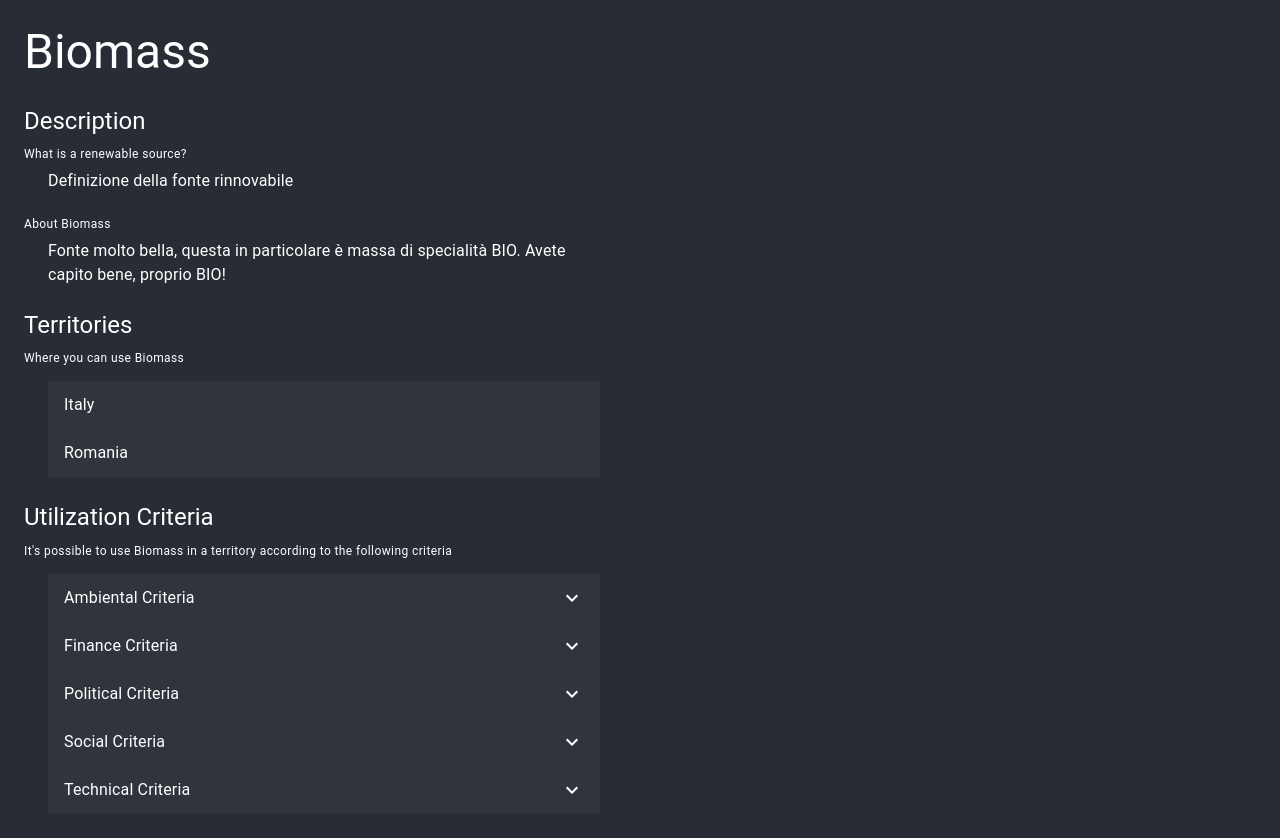
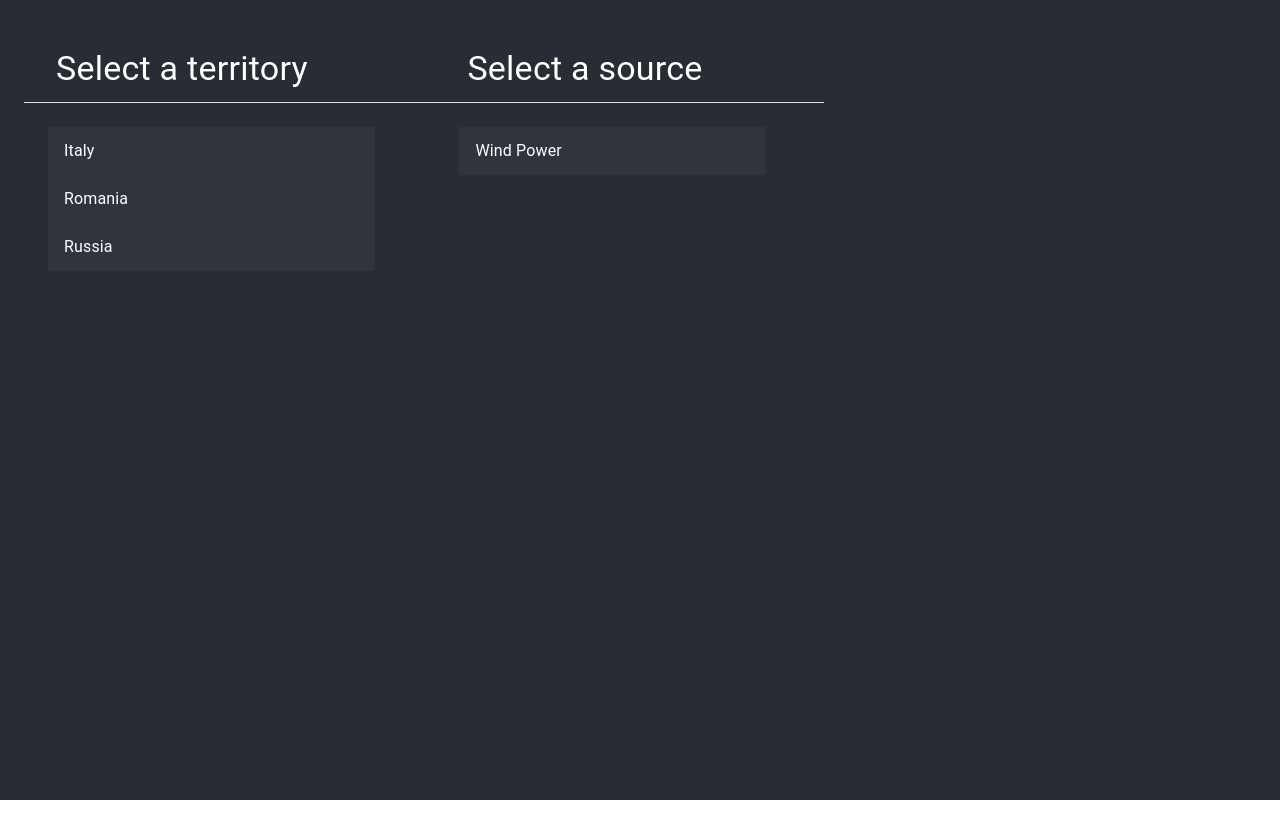
Before and after one commit to frekkanzer2/SemanticWeb-EnergyAnalysis, a React (Create React App) app in the folder System/Frontend/swea/: page / in a window 1280 px wide. Shown: the top 838 px of the page. After the commit the page ends 800 px from the top, so only its background shows below. Built offline with nearby package versions, Linux system fonts and the light colour scheme.

Commit message:
Implemented home page and page routing

```diff
--- a/System/Frontend/swea/package.json
+++ b/System/Frontend/swea/package.json
@@ -5,9 +5,11 @@
   "dependencies": {
     "@emotion/react": "^11.9.0",
     "@emotion/styled": "^11.8.1",
+    "@material-ui/core": "^4.12.4",
     "@mui/icons-material": "^5.8.0",
     "@mui/material": "^5.8.0",
     "@mui/styled-engine-sc": "^5.8.0",
+    "@mui/styles": "^5.8.0",
     "@testing-library/jest-dom": "^5.16.4",
     "@testing-library/react": "^13.2.0",
     "@testing-library/user-event": "^13.5.0",
--- a/System/Frontend/swea/src/App.js
+++ b/System/Frontend/swea/src/App.js
@@ -1,10 +1,13 @@
+import * as React from 'react';
 import logo from './logo.svg';
 import './css/App.css';
-import {Tester} from './view/homepage.js';
 import {TerritoryPage} from './view/territorypage';
 import {SourcePage} from './view/sourcepage';
+import {HomePage} from './view/homepage';
 
 function App() {
+
+  const [pageid, setPageid] = React.useState(0);
 
   var testdata_territory = {
     name: "Campania",
@@ -35,12 +38,32 @@ function App() {
     placedTerritories: [{name: "Italy", address: "dbpedia:italy"}, {name: "Romania", address: "dbpedia:romania"}]
   }
 
-  // RETURN FOR TERRITORY PAGE
-  /*
+  var homedata_source = {
+    t: [{name: "Italy", address: "dbpedia:italy"}, {name: "Romania", address: "dbpedia:romania"}, {name: "Russia", address: "dbpedia:russia"}],
+    s: [{name: "Wind Power", address: "dbpedia:wind_power"}]
+  }
+
+
+  var changePage = (page_id, list_index) => {
+    // IN SELECTED YOU HAVE THE SELECTED OBJECT
+    let selected = null;
+    if (page_id == 1) {
+      var territories = homedata_source.t;
+      selected = territories[list_index];
+    } else if (page_id == 2) {
+      var sources = homedata_source.s;
+      selected = sources[list_index];
+    }
+    setPageid(page_id);
+  }
 
   return (
     <div className="App">
       <header className="App-header">
+        <div>
+          {
+            pageid == 0 ? <HomePage territories={homedata_source.t} sources={homedata_source.s} changePageCallback={changePage}/>
+            : pageid == 1 ?
               <TerritoryPage
                 name={testdata_territory.name}
                 definition = {testdata_territory.definition}
@@ -48,24 +71,20 @@ function App() {
                 sources = {testdata_territory.placedSources}
                 criteria = {testdata_territory.criterias}
                 companies = {testdata_territory.placedCompanies}
+                changePageCallback={changePage}
               />
-      </header>
-    </div>
-  );
-
-  */
-
-  // RETURN FOR SOURCE PAGE
-  return (
-    <div className="App">
-      <header className="App-header">
+            : pageid == 2 ?
               <SourcePage
                 name={testdata_source.name}
                 definition = {testdata_source.definition}
                 description = {testdata_source.description}
                 criteria = {testdata_source.criterias}
                 territories = {testdata_source.placedTerritories}
+                changePageCallback={changePage}
               />
+            : <div></div>
+          }
+        </div>
       </header>
     </div>
   );
--- a/System/Frontend/swea/src/css/page.css
+++ b/System/Frontend/swea/src/css/page.css
@@ -9,9 +9,21 @@
     margin-bottom: 12px;
 }
 
+.table-dark {
+    background-color: #282c34!important;
+    border: none!important;
+	-webkit-box-shadow: none!important;
+	-moz-box-shadow: none!important;
+	box-shadow: none!important;
+}
+
 .listitem-dark {
     background-color: #30343c!important;
 }
 .sublistitem-dark {
     background-color: #3b3e46!important;
 }
+
+.top-cell {
+    vertical-align: top!important;
+}
--- a/System/Frontend/swea/src/view/homepage.js
+++ b/System/Frontend/swea/src/view/homepage.js
@@ -1,17 +1,130 @@
 import * as React from 'react';
-import Stack from '@mui/material/Stack';
-import Button from '@mui/material/Button';
+import Typography from '@mui/material/Typography';
+import Container from '@mui/material/Container';
+import List from '@mui/material/List';
+import ListItemButton from '@mui/material/ListItemButton';
+import Collapse from '@mui/material/Collapse';
+import ExpandLess from '@mui/icons-material/ExpandLess';
+import ExpandMore from '@mui/icons-material/ExpandMore';
+import ListItemText from '@mui/material/ListItemText';
+import '../css/page.css';
+import { Space8, Space12, Space16 } from "../utils/spacing";
+import Table from '@mui/material/Table';
+import TableBody from '@mui/material/TableBody';
+import TableCell from '@mui/material/TableCell';
+import TableContainer from '@mui/material/TableContainer';
+import TableHead from '@mui/material/TableHead';
+import TableRow from '@mui/material/TableRow';
+import Paper from '@mui/material/Paper';
 
-export function Tester(props) {
-    return (
-    <Stack spacing={2} direction="row">
-      <Button variant="text">Text</Button>
-      <Button variant="contained" onClick={test}>Contained</Button>
-      <Button variant="outlined">Outlined</Button>
-    </Stack>
-    );
+export function HomePage(props) {
+
+  var callback_changePage = props.changePageCallback;
+
+  var homedata = {
+    territories: [],
+    sources: []
+  }
+
+  homedata.territories = props.territories;
+  homedata.sources = props.sources;
+
+  const onPressedTerritory = (chosenTerritory) => {
+    for (var i = 0; i < homedata.territories.length; i++) {
+      if (chosenTerritory == homedata.territories[i].name) {
+        callback_changePage(1, i);
+        break;
+      }
+    }
+  };
+  const onPressedSource = (chosenSource) => {
+    for (var i = 0; i < homedata.sources.length; i++) {
+      if (chosenSource == homedata.sources[i].name) {
+        callback_changePage(2, i);
+        break;
+      }
+    }
+  };
+
+  return (
+    <Container sx={{marginTop: 4, marginLeft: 0}}>
+
+      <TableContainer component={Paper} sx={{ maxWidth: 800 }} className="table-dark">
+        <Table aria-label="" className="table-dark">
+          <TableHead>
+            <TableRow>
+              <TableCell style={{paddingBottom:0}}>
+                <Typography variant="h4" component="div" gutterBottom sx={{color: "#FFFFFF", paddingLeft:2}}>
+                    {"Select a territory"}
+                </Typography>
+              </TableCell>
+              <TableCell style={{paddingBottom:0}}>
+                <Typography variant="h4" component="div" gutterBottom sx={{color: "#FFFFFF", paddingLeft:2}}>
+                    {"Select a source"}
+                </Typography>
+              </TableCell>
+            </TableRow>
+          </TableHead>
+          <TableBody>
+              <TableRow
+                key={alert}
+                sx={{ '&:last-child td, &:last-child th': { border: 0 } }}
+              >
+                <TableCell component="td" scope="row" style={{verticalAlign: "top", padding:0, paddingTop:16}}>
+                  <Container maxWidth="sm" style={{marginLeft: 0, marginBottom: 16}}>
+                    <List
+                    sx={{ width: '90%' }}
+                    component="nav"
+                    aria-labelledby="nested-list-subheader"
+                    >
+                        {
+                          homedata.territories.length > 0 ?
+                            homedata.territories.map(
+                                territory => {
+                                    return (
+                                        <ListItemButton className='listitem-dark' onClick={() => {onPressedTerritory(territory.name)}}>
+                                            <ListItemText primary={territory.name} sx={{color: "#FFFFFF"}}/>
+                                        </ListItemButton>
+                                    )
+                                }
+                            )
+                          : <ListItemButton className='listitem-dark'>
+                              <ListItemText primary={"Empty"} sx={{color: "#FFFFFF"}} />
+                            </ListItemButton>
+                        }
+                    </List>
+                  </Container>
+                </TableCell>
+                <TableCell align="left" style={{verticalAlign: "top", padding:0, paddingTop:16}}>
+                  <Container maxWidth="sm" style={{marginTop: 0, marginLeft: 0}}>
+                    <List
+                    sx={{ width: '90%' }}
+                    component="nav"
+                    aria-labelledby="nested-list-subheader"
+                    >
+                        {
+                          homedata.sources.length > 0 ?
+                            homedata.sources.map(
+                                source => {
+                                    return (
+                                        <ListItemButton className='listitem-dark' onClick={() => {onPressedSource(source.name)}}>
+                                            <ListItemText primary={source.name} sx={{color: "#FFFFFF"}}/>
+                                        </ListItemButton>
+                                    )
+                                }
+                            )
+                          : <ListItemButton className='listitem-dark'>
+                              <ListItemText primary={"Empty"} sx={{color: "#FFFFFF"}} />
+                            </ListItemButton>
+                        }
+                    </List>
+                  </Container>
+                </TableCell>
+              </TableRow>
+          </TableBody>
+        </Table>
+      </TableContainer>
+
+    </Container>
+  );
 }
-
-function test() {
-    console.log("BLA BLA BLA");
-}
--- a/System/Frontend/swea/src/view/sourcepage.js
+++ b/System/Frontend/swea/src/view/sourcepage.js
@@ -53,6 +53,17 @@ export function SourcePage(props) {
         setOpen_technical(!open_technical);
     };
 
+    var callback_changePage = props.changePageCallback;
+
+    const onPressedTerritory = (chosenTerritory) => {
+        for (var i = 0; i < sourcedata.placedTerritories.length; i++) {
+            if (chosenTerritory == sourcedata.placedTerritories[i].name) {
+                callback_changePage(1, i);
+                break;
+            }
+        }
+    };
+
     return (
         <Container maxWidth="xl" className='pageContainer'>
             <Typography variant="h3" component="div" gutterBottom>
@@ -102,7 +113,7 @@ export function SourcePage(props) {
                     sourcedata.placedTerritories.map(
                         territory => {
                             return (
-                                <ListItemButton className='listitem-dark'>
+                                <ListItemButton className='listitem-dark' onClick={() => {onPressedTerritory(territory.name)}}>
                                     <ListItemText primary={territory.name} />
                                 </ListItemButton>
                             )
--- a/System/Frontend/swea/src/view/territorypage.js
+++ b/System/Frontend/swea/src/view/territorypage.js
@@ -55,6 +55,17 @@ export function TerritoryPage(props) {
         setOpen_technical(!open_technical);
     };
 
+    var callback_changePage = props.changePageCallback;
+
+    const onPressedSource = (chosenSource) => {
+        for (var i = 0; i < territorydata.placedSources.length; i++) {
+            if (chosenSource == territorydata.placedSources[i].name) {
+                callback_changePage(2, i);
+                break;
+            }
+        }
+    };
+
     return(
         <Container maxWidth="xl" className='pageContainer'>
 
@@ -106,7 +117,7 @@ export function TerritoryPage(props) {
                         territorydata.placedSources.map(
                             source => {
                                 return (
-                                    <ListItemButton className='listitem-dark'>
+                                    <ListItemButton className='listitem-dark' onClick={() => {onPressedSource(source.name)}}>
                                         <ListItemText primary={source.name} />
                                     </ListItemButton>
                                 )
```
Also changed, not shown: 1 other file (tests, documents, lock files or other folders). Lines whose indentation alone changed are shown as unchanged.
